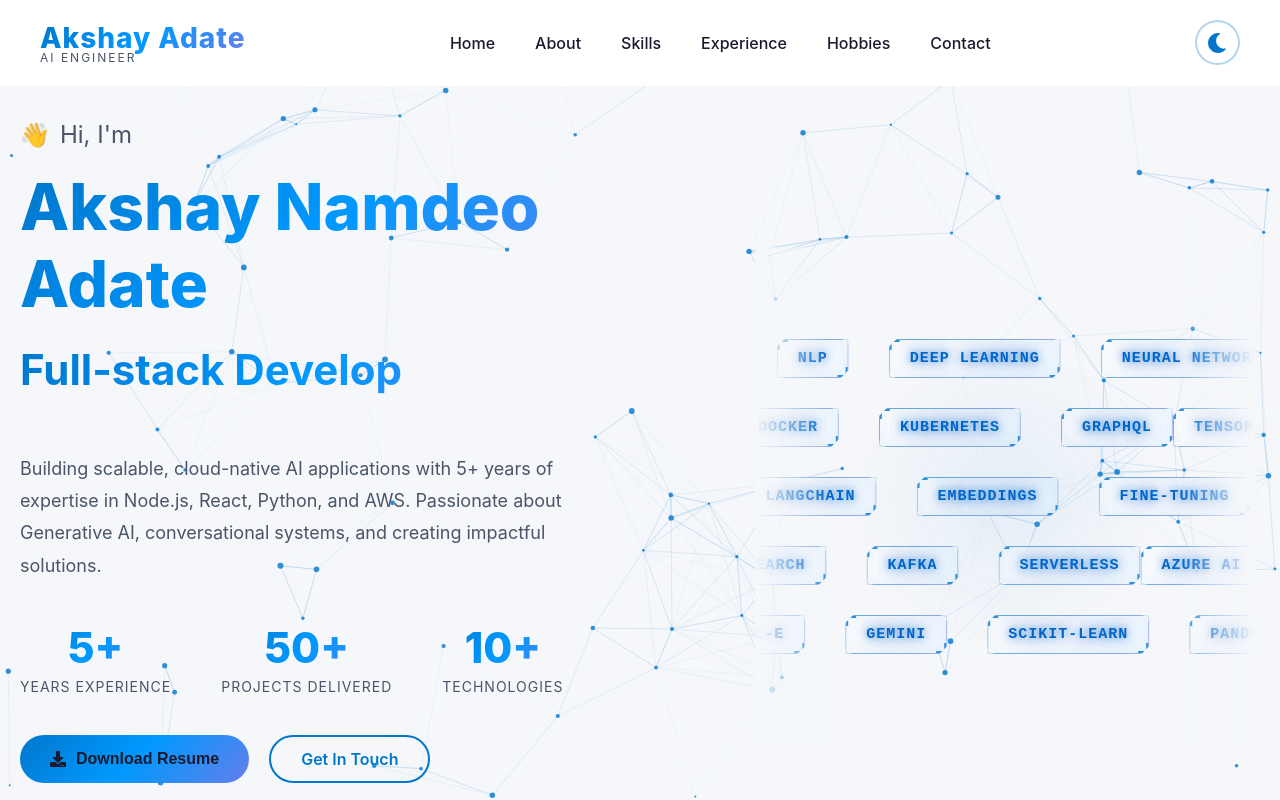
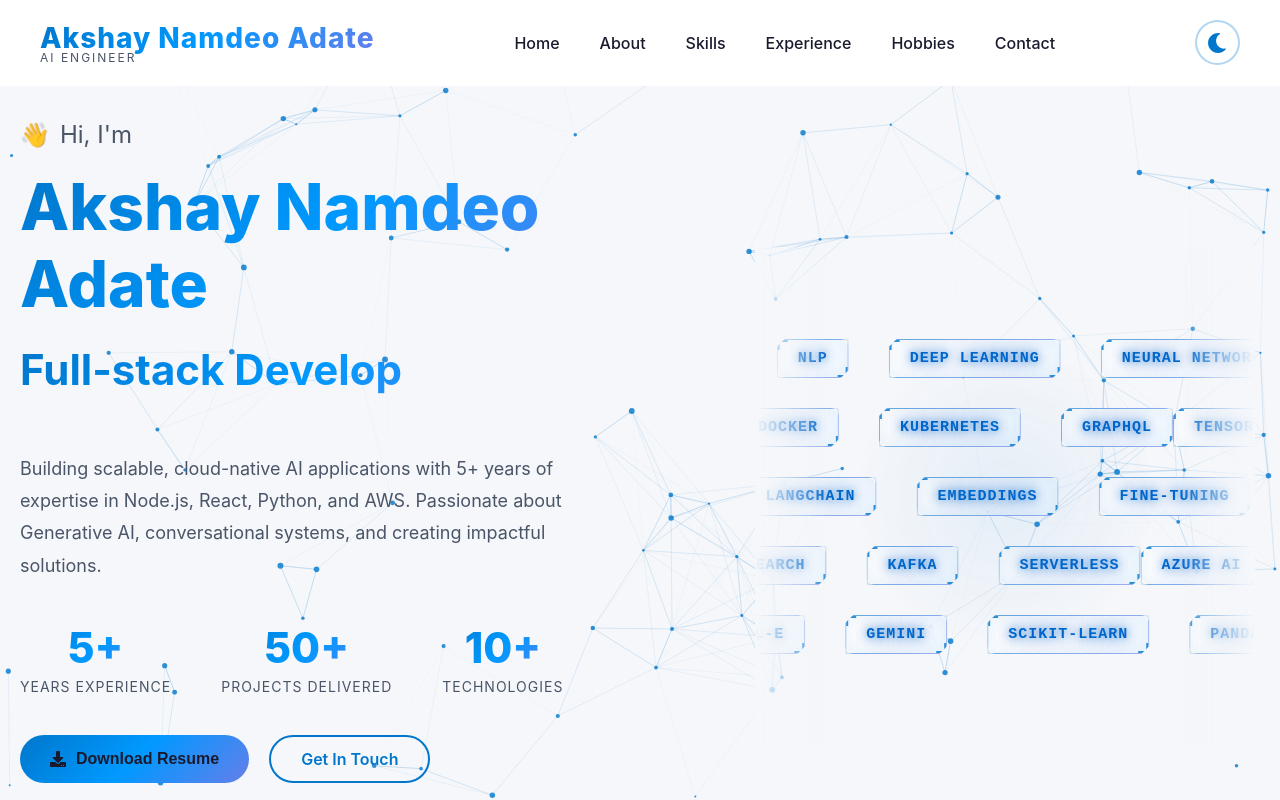
Before and after one commit to imadate/portfolio, a React (Vite) app: page / in a window 1280 px wide. Shown: the top 800 px of the page. Built offline with nearby package versions, Linux system fonts and the light colour scheme.

Commit message:
Update names

```diff
--- a/src/components/Contact/Contact.jsx
+++ b/src/components/Contact/Contact.jsx
@@ -171,7 +171,7 @@ const Contact = () => {
                   <div className="window-body">
                     <pre>
 {`const contact = {
-  name: "Akshay Adate",
+  name: "Akshay Namdeo Adate",
   role: "AI Engineer",
   location: "Bangalore",
   experience: "5+ years",
@@ -200,7 +200,7 @@ console.log(contact);`}
           animate={inView ? { opacity: 1 } : {}}
           transition={{ delay: 1 }}
         >
-          <p>© 2026 Akshay Adate. Built with React & Passion 💙</p>
+          <p>© 2026 Akshay Namdeo Adate. Built with React & Passion 💙</p>
         </motion.div>
       </div>
     </section>
--- a/src/components/Header/Header.jsx
+++ b/src/components/Header/Header.jsx
@@ -39,7 +39,7 @@ const Header = ({ darkMode, toggleTheme }) => {
           whileTap={{ scale: 0.95 }}
         >
           <a href="#hero">
-            <span className="logo-text gradient-text">Akshay Adate</span>
+            <span className="logo-text gradient-text">Akshay Namdeo Adate</span>
             <span className="logo-subtitle">AI Engineer</span>
           </a>
         </motion.div>
```
Also changed, not shown: 6 other files (tests, documents, lock files or other folders).
